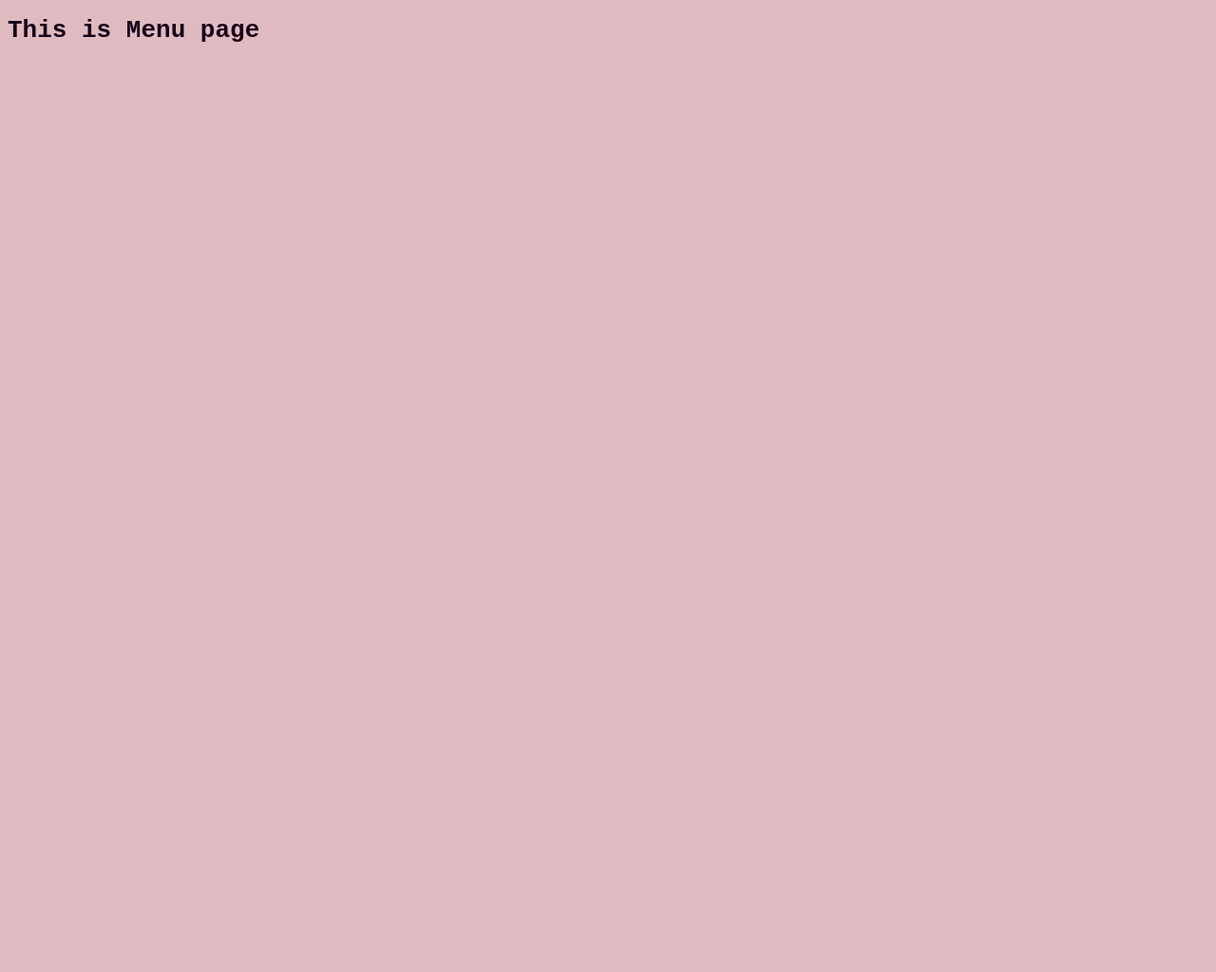
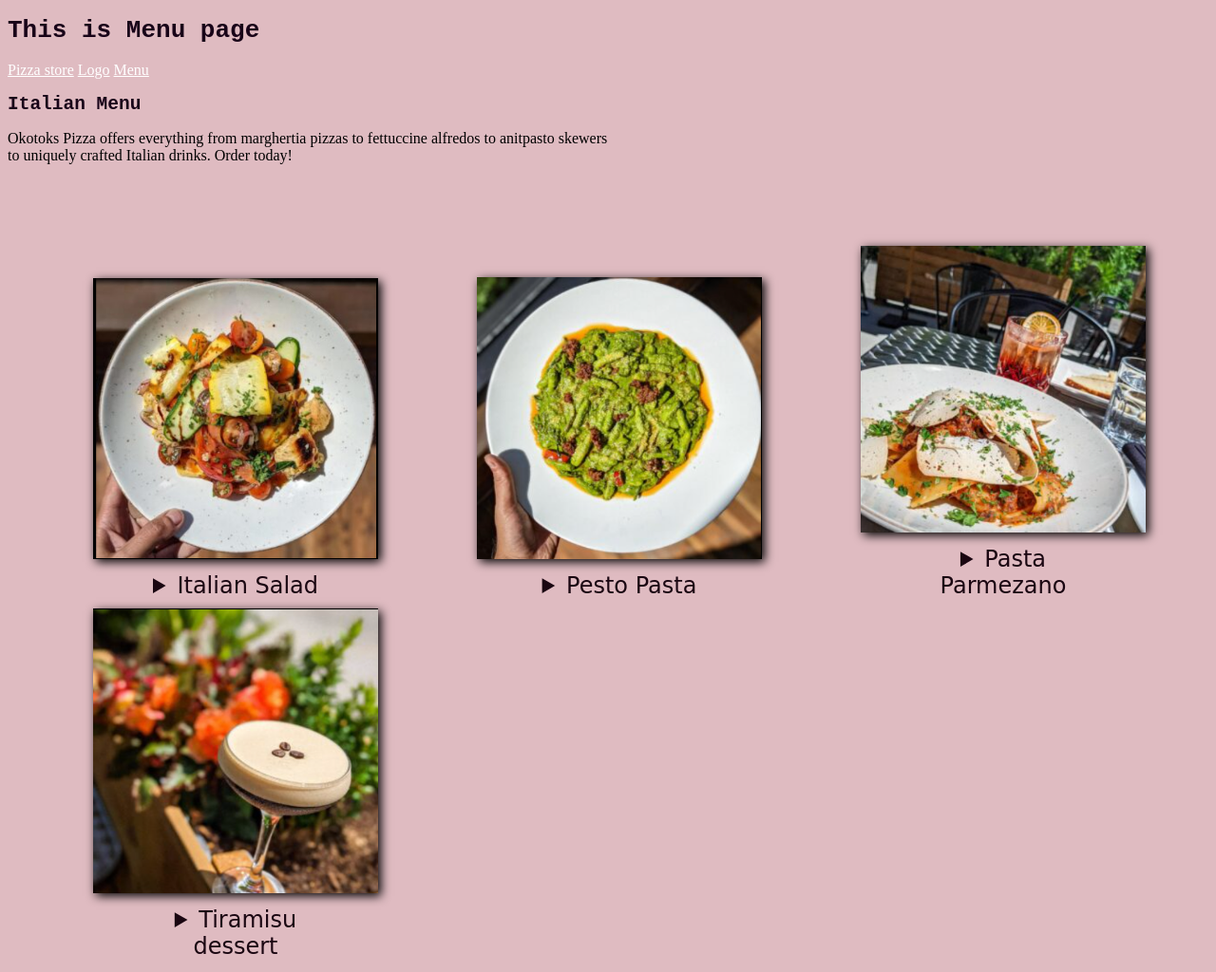
Before and after one commit to yaninaslab/OkotoksPizza, a plain HTML site: page pages/menu.html in a window 1280 px wide. Shown: the top 1024 px of the page at 95% size. Before the commit the page ends 800 px from the top, so only its background shows below. Drawn offline with Linux system fonts and the light colour scheme; files that its build step writes are made by us from their sources.

Commit message:
Added new CSS selectors

```diff
--- a/css/style.css
+++ b/css/style.css
@@ -6,3 +6,60 @@ h1 {
 body {
         background-color: rgb(223, 187, 193);
       }
+
+p {
+  width: 50%;
+}
+article .bold-text {
+font-weight: bold;
+}
+article>h2 {
+  border-bottom: 2px dotted rgba(48, 8, 38, 0.76);
+  font-family: monospace;
+  font-size: xx-large;
+}
+#text-color+p {
+  color: purple;
+  font-family: 'Courier New', Courier, monospace;
+  font-size: large;
+  font-weight: bolder;
+}
+#floating-image {
+  width: 300px;
+  margin-left: 50px;
+  box-shadow: 3px 3px 10px black;
+}
+.name-text {
+  font-family: cursive;
+  font-size: x-large;
+  font-stretch: normal;
+  text-align: center;
+  margin: 10px 100px 10px;
+
+}
+#content ul {
+  list-style: none;
+}
+#content ul li {
+  display: inline-block;
+  color: rgb(26, 6, 17);
+}
+.name-text:hover {
+  color: purple;
+
+}
+li {
+  width: 400px;
+}
+a:link {
+  color: white;
+}
+a:visited {
+  color: black;
+}
+a:hover {
+  color: orange;
+}
+a:active {
+  color: red;
+}
--- a/pages/menu.html
+++ b/pages/menu.html
@@ -16,7 +16,7 @@
     <meta property="og:description"
         content="Okotoks' newest locally owned pizza shop. We offer a wide selection of delicious, innovative and creative pizzas and tempting dishes.">
     <meta property="og:image" content="image.jpg">
-    <link rel="stylesheet" type="text/css" href="css/style.css">
+    <link rel="stylesheet" type="text/css" href="../css/style.css">
     <title>Okotoks Pizza | Menu</title>
 </head>
 
@@ -24,6 +24,69 @@
     <header>
         <h1>This is Menu page</h1>
     </header>
+
+    <a target="_blank" class="important-link" href="http://pizzanova.com/">Pizza store</a>
+    <a class="important-link" target="_blank" href="https://google.ca">Logo</a>
+    <a target="_blank" class="important-link" href="https://google.ca">Menu</a>
+
+
+    <section>
+        <h1>Italian Menu</h1>
+        <p>Okotoks Pizza offers everything from marghertia pizzas to fettuccine alfredos to anitpasto skewers to
+            uniquely crafted Italian drinks. Order today!</p>
+<br>
+<br>
+<br>
+            <div id="content">
+                <ul>
+<li>
+        <img id="floating-image" src="../images/menu_1.jpg" alt="Italian salad">
+        <details>
+        <summary class="name-text">Italian Salad</summary>
+        <p>The delicious Italian salad made of greens, olives, parmezan cheese and signature Italian dressing</p>
+        </details>
+        </li>
+        <li>
+        <img id="floating-image" src="../images/menu_2.jpg" alt="Pesto">
+        <details>
+        <summary class="name-text">Pesto Pasta</summary>
+        <p>Pesto pasta made with original Italian sauce</p>
+        </details>
+        </li>
+        <li>
+        <img id="floating-image" src="../images/menu_3.jpg" alt="Parmezano">
+        <details>
+        <summary class="name-text">Pasta Parmezano</summary>
+       <p>Description</p>
+       </details>
+        </li>
+        <li>
+        <img id="floating-image" src="../images/menu_4.jpg" alt="Tiramisu">
+        <details>
+        <summary class="name-text">Tiramisu dessert</summary>
+        <p>Description</p>
+        </details>
+        </li>
+    </ul>
+</div>
+    </section>
+    <br>
+    <br>
+    <br>
+    <br>
+    <br>
+    <br>
+    <br>
+    <br>
+    <br>
+
+    <div>
+        <h1>FOOTER</h1>
+        <a target="_blank" href="https://google.ca">Logo</a>
+        <a target="_blank" href="https://google.ca">Menu</a>
+        <a target="_blank" href="https://google.ca">Blog</a>
+        <a target="_blank" href="https://google.ca">Contacts</a>
+    </div>
 </body>
 
 </html>
```
Also changed, not shown: index.html (+5 -5 lines), images/menu_1.jpg (added), images/menu_2.jpg (added), images/menu_3.jpg (added), images/menu_4.jpg (added), 1 other file.
